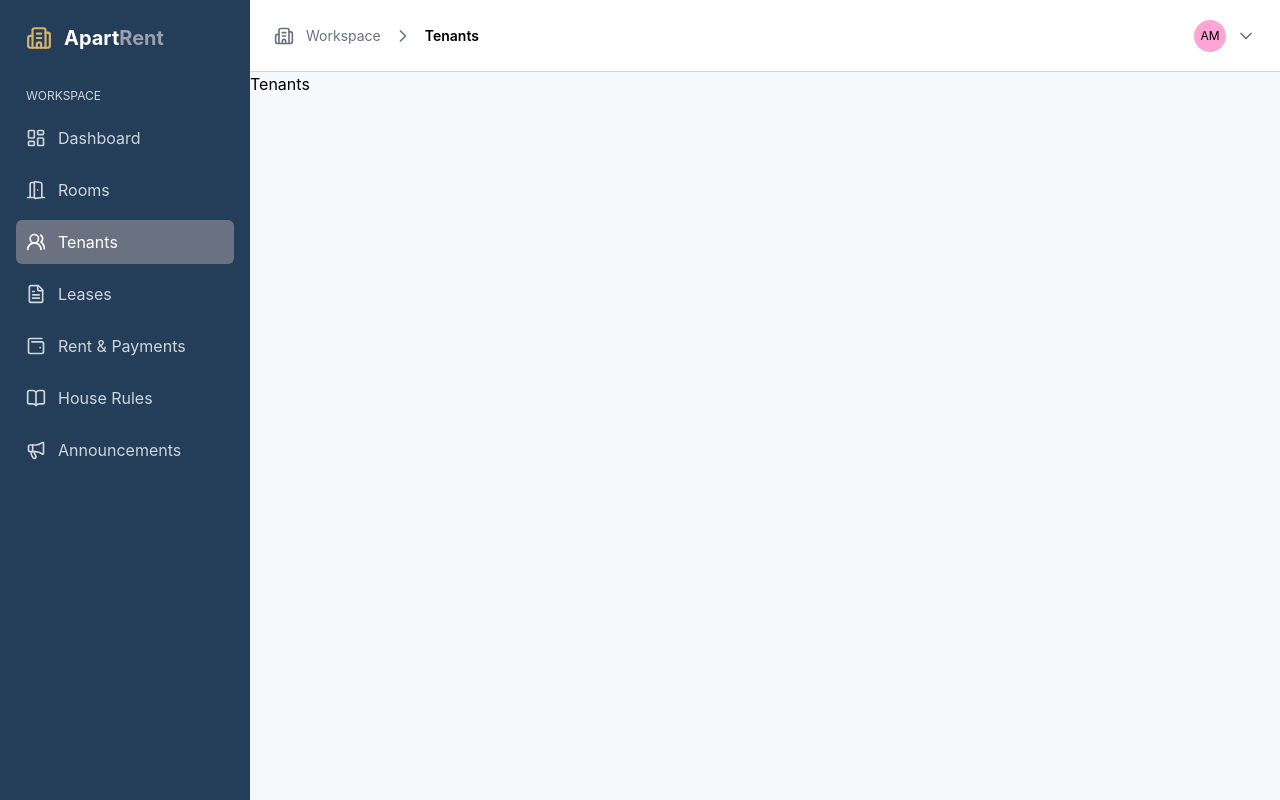
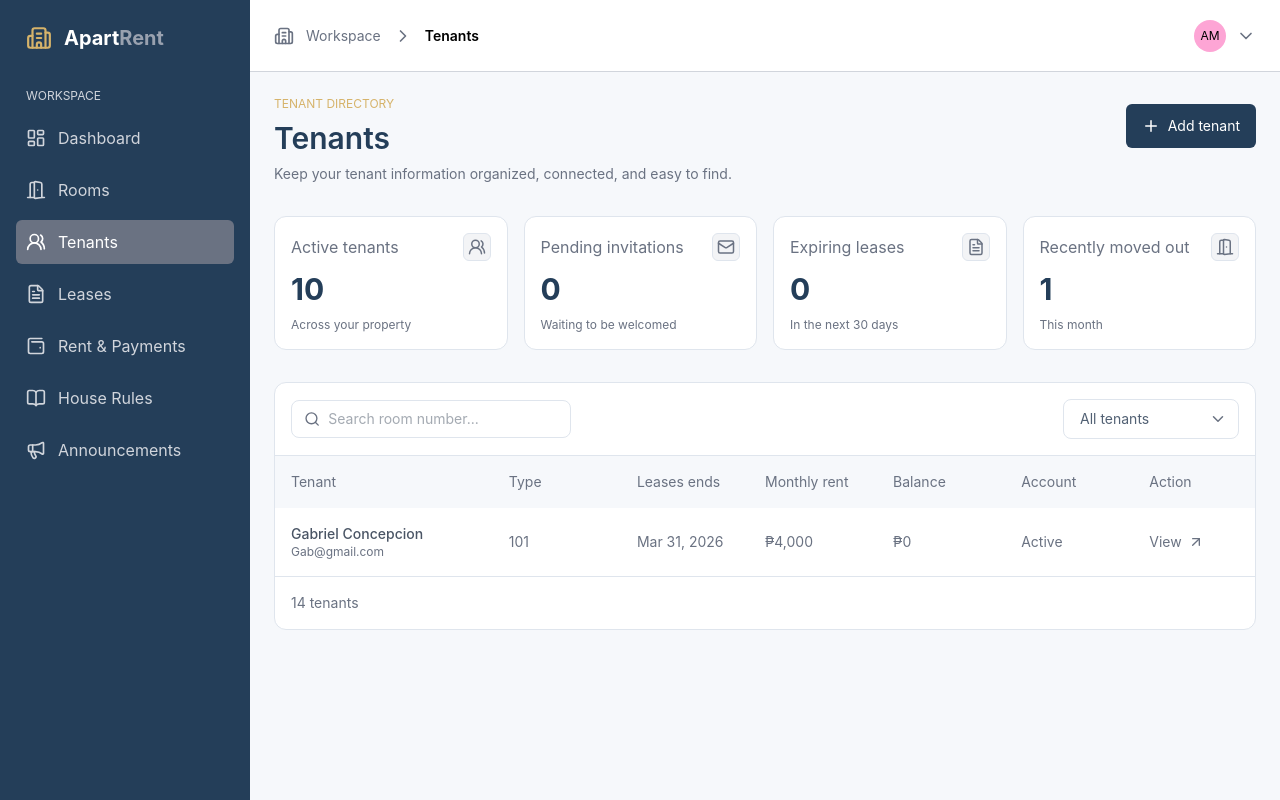
Before and after one commit to Code-W-Gab/ApartRent, a React (Vite) app in the folder frontend/: page /tenants in a window 1280 px wide. Built offline with nearby package versions, Linux system fonts and the light colour scheme.

Commit message:
feat(tenant): Make the ui of tenant page

```diff
--- a/frontend/src/pages/admin/RoomsPage.tsx
+++ b/frontend/src/pages/admin/RoomsPage.tsx
@@ -217,7 +217,7 @@ export default function RoomsPage() {
                   }
                 </div>
               : <div className="border-b border-[#dfe5ed]">
-                  <div className="grid grid-cols-[minmax(0,1fr)_minmax(0,1.3fr)_minmax(0,1fr)_minmax(0,1.6fr)_minmax(0,1fr)_minmax(0,0.8fr)] *:min-w-0 *:wrap-anywhere] items-center gap-4 p-4 text-sm bg-[#F6F8FB] text-gray-500 ">
+                  <div className="grid grid-cols-[minmax(0,1fr)_minmax(0,1.3fr)_minmax(0,1fr)_minmax(0,1.6fr)_minmax(0,1fr)_minmax(0,0.8fr)] *:min-w-0 *:wrap-anywhere items-center gap-4 p-4 text-sm bg-[#F6F8FB] text-gray-500 ">
                     <span>Room</span>
                     <span>Type</span>
                     <span>Monthly rent</span>
--- a/frontend/src/pages/admin/TenantsPage.tsx
+++ b/frontend/src/pages/admin/TenantsPage.tsx
@@ -1,11 +1,112 @@
+import { ArrowUpRight, DoorOpen, FileText, Mail, Plus, Search, UsersRound } from "lucide-react"
 import AdminLayout from "../../components/layout/AdminLayout"
+import type { DropdownOption, INav, tenantStatus } from "../../types/tenant.types"
+import Dropdown from "../../components/common/dropdown"
+
+
+const navOption:INav[] = [
+  { label: "Active tenants", rooms: 10, desc: "Across your property", icon: UsersRound },
+  { label: "Pending invitations", rooms: 0, desc: "Waiting to be welcomed", icon: Mail },
+  { label: "Expiring leases", rooms: 0, desc: "In the next 30 days", icon: FileText },
+  { label: "Recently moved out", rooms: 1, desc: "This month", icon: DoorOpen }
+]
+
+
+const tenantsOptions: DropdownOption<tenantStatus | "">[] = [
+  { option: "All tenants", value: "" },
+  { option: "Active", value: "Active" },
+  { option: "Pending invitation", value: "Pending" },
+  { option: "Ending soon", value: "EndingSoon" },
+  { option: "Moved out", value: "MovedOut" },
+];
 
 export default function TenantsPage() {
   return(
     <main>
       <AdminLayout>
-        <div>
-          Tenants
+        <div className="p-6">
+          <header>
+              <div className="flex items-center justify-between">
+                <div className="space-y-2">
+                  <h3 className="text-xs text-[#D6B36A]">TENANT DIRECTORY</h3>
+                  <h1 className="text-3xl font-semibold text-[#243E59]">Tenants</h1>
+                </div>
+                <div>
+                  <button className="flex items-center gap-2 px-4 py-3 rounded-md text-white bg-[#243E59]">
+                    <Plus size={18}/>
+                    <span className="text-sm">Add tenant</span>
+                  </button>
+                </div>
+              </div>
+              <div className="text-gray-500 text-sm mt-2">Keep your tenant information organized, connected, and easy to find.</div>
+            </header>
+
+            <section className="mt-8 space-y-8">
+              <div className="grid grid-cols-4 gap-4">
+                {navOption.map((nav, index) => {
+                  return(
+                    <div key={index} className="border border-[#dfe5ed] bg-white p-4 rounded-xl space-y-2.5">
+                      <div className="flex items-center justify-between text-gray-500">
+                        <h4>{nav.label}</h4>
+                        <div className="border border-[#dfe5ed] flex items-center justify-center p-1 rounded-md bg-gray-100">
+                          <nav.icon size={18}/>
+                        </div>
+                      </div>
+                      <div className="text-3xl font-bold text-[#243E59]">{nav.rooms}</div>
+                      <p className="text-xs text-gray-500">{nav.desc}</p>
+                    </div>
+                  )
+                })}
+              </div>
+
+              <div className="border border-[#dfe5ed] rounded-xl bg-white">
+                <div className="p-4 flex items-center justify-between border-b border-[#dfe5ed]">
+                  <div className="inline-flex items-center gap-2 w-70 border border-[#dfe5ed] px-3 py-2 rounded-lg">
+                    <Search size={18} className="text-gray-500"/>
+                    <input
+                      type="text"
+                      min="1"
+                      step="1"
+                      placeholder="Search room number..."
+                      className="text-sm focus:outline-none text-gray-600 w-full"
+                    />
+                  </div>
+                  <Dropdown dropdownOptions={tenantsOptions}/>
+                </div>
+
+                <div className="border-b border-[#dfe5ed]">
+                  <div className="grid grid-cols-[minmax(0,1.8fr)_minmax(0,1fr)_minmax(0,1fr)_minmax(0,1fr)_minmax(0,1fr)_minmax(0,1fr)_minmax(0,0.8fr)] *:min-w-0 *:wrap-anywhere items-center gap-4 p-4 text-sm bg-[#F6F8FB] text-gray-500 ">
+                    <span>Tenant</span>
+                    <span>Type</span>
+                    <span>Leases ends</span>
+                    <span>Monthly rent</span>
+                    <span>Balance</span>
+                    <span>Account</span>
+                    <span>Action</span>
+                  </div>
+
+                  <div className="grid grid-cols-[minmax(0,1.8fr)_minmax(0,1fr)_minmax(0,1fr)_minmax(0,1fr)_minmax(0,1fr)_minmax(0,1fr)_minmax(0,0.8fr)] *:min-w-0 *:wrap-anywhere items-center gap-4 p-4 text-sm text-gray-500 ">
+                    <div className="flex flex-col">
+                      <span className="text-gray-600 font-medium">Gabriel Concepcion</span>
+                      <span className="text-xs">Gab@gmail.com</span>
+                    </div>
+                    <span>101</span>
+                    <span>Mar 31, 2026</span>
+                    <span>₱4,000</span>
+                    <span>₱0</span>
+                    <span>Active</span>
+                    <button
+                      className="flex flex-wrap items-center gap-1.5 hover:underline hover:text-gray-700 cursor-pointer"
+                    >
+                      <span>View</span>
+                      <ArrowUpRight size={16}/>
+                    </button>
+                  </div>
+                </div>
+
+                <div className="p-4 text-sm text-gray-500">14 tenants</div>
+              </div>
+            </section>
         </div>
       </AdminLayout>
     </main>
--- /dev/null
+++ b/frontend/src/types/tenant.types.ts
@@ -0,0 +1,17 @@
+export interface INav {
+  label: string,
+  rooms: number,
+  desc: string,
+  icon: React.ElementType
+}
+
+export interface DropdownOption<T extends string | number> {
+  option: string;
+  value: T;
+}
+
+export type tenantStatus =
+  | "Active"
+  | "Pending"
+  | "EndingSoon"
+  | "MovedOut"
```
